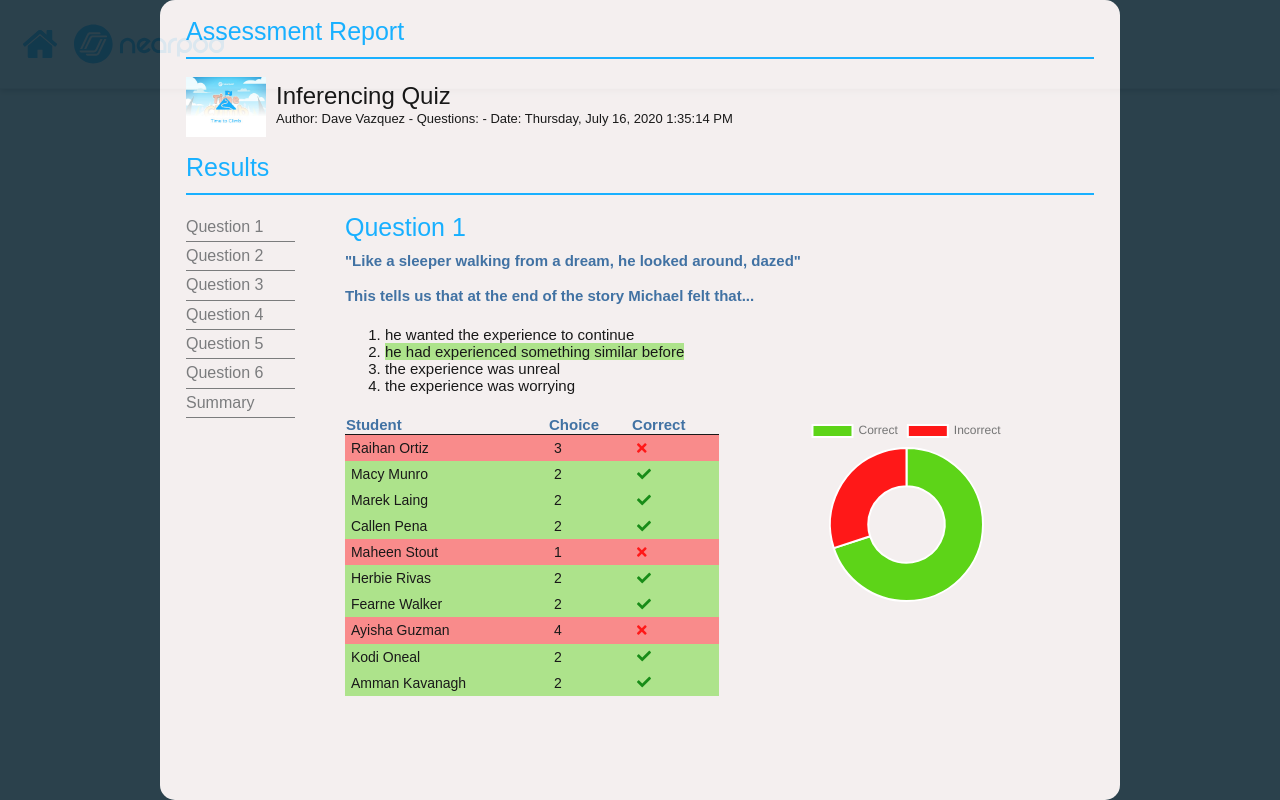
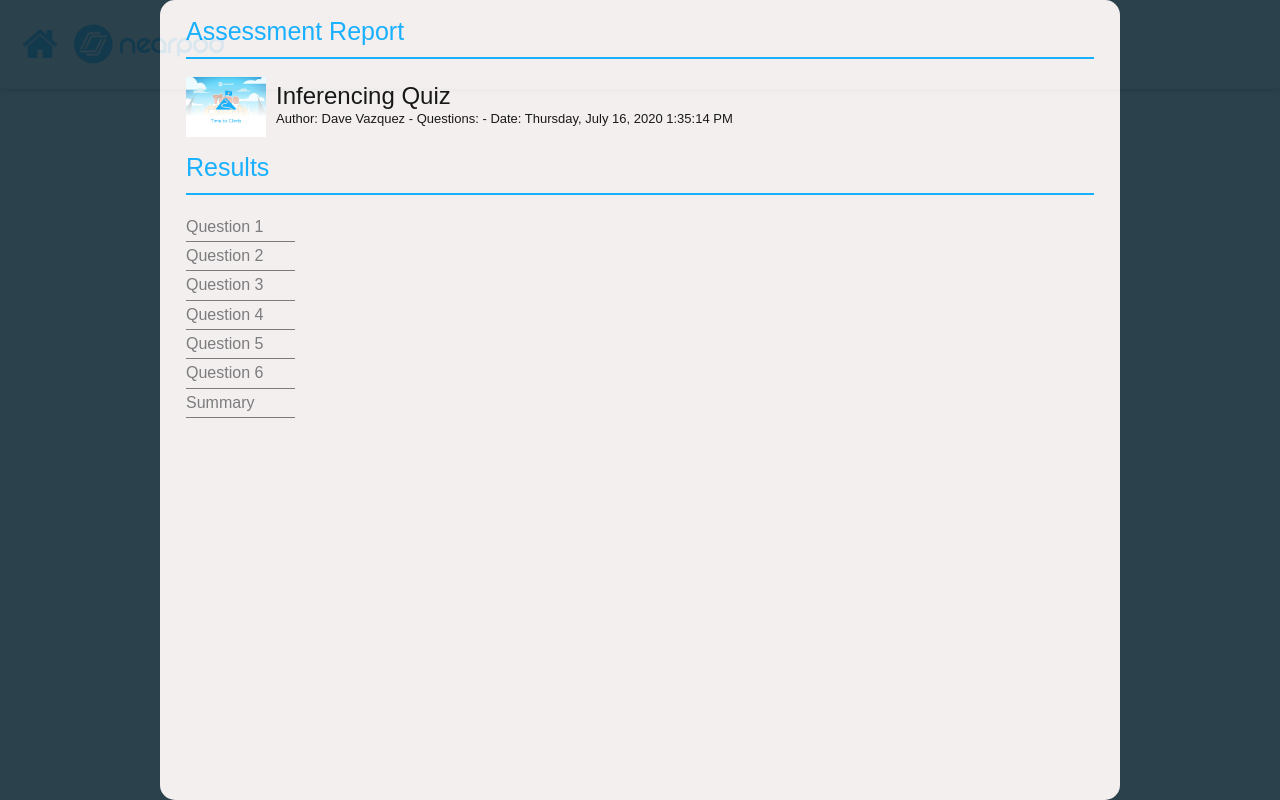
Before and after one commit to dave-vazquez/test-assessments, a React (Create React App) app: page /0 in a window 1280 px wide. Built offline with nearby package versions, Linux system fonts and the light colour scheme.

Commit message:
updates route paths to work with gh-pages

```diff
--- a/src/components/Assessment/AssessmentResults.js
+++ b/src/components/Assessment/AssessmentResults.js
@@ -20,18 +20,18 @@ const AssessmentResults = (props) => {
           <nav>
             {_.map(questions, (question) => {
               return (
-                <Link key={question.id} to={`/${question.id}`}>
+                <Link key={question.id} to={`/test-assessments/${question.id}`}>
                   Question {question.id + 1}
                 </Link>
               );
             })}
-            <Link to="/summary">Summary</Link>
+            <Link to="/test-assessments/summary">Summary</Link>
           </nav>
           {_.map(questions, (question) => {
             return (
               <Route
                 key={question.id}
-                path={`/${question.id}`}
+                path={`/test-assessments/${question.id}`}
                 render={(props) => (
                   <Analysis
                     {...props}
@@ -43,7 +43,7 @@ const AssessmentResults = (props) => {
             );
           })}
           <Route
-            path="/summary"
+            path="/test-assessments/summary"
             render={(props) => (
               <Summary {...props} students={students} scores={scores} />
             )}
```
